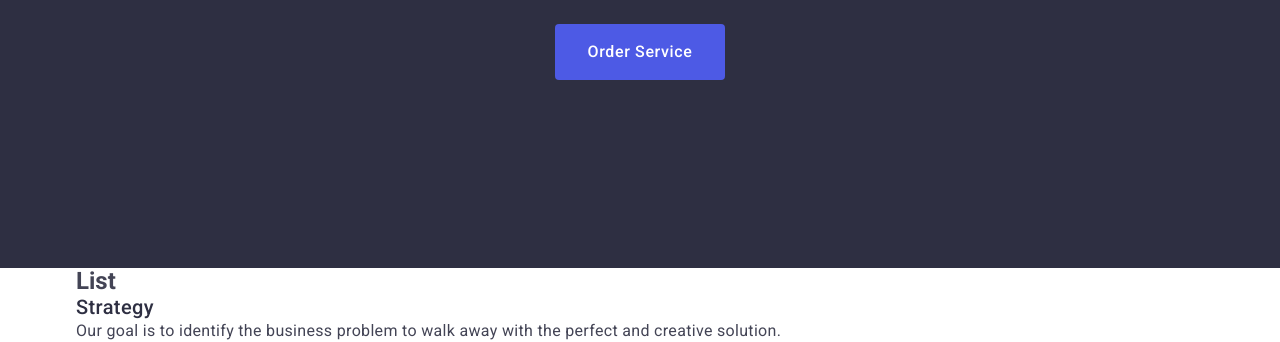
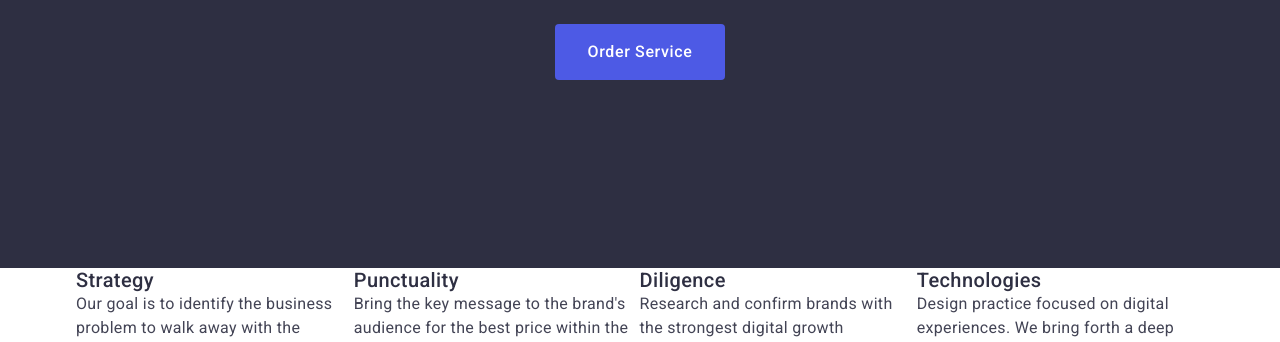
Before and after one commit to Maksym-Sem83/goit-markup-hw-03, a plain HTML site: page index.html in a window 1280 px wide. Shown: the part 405-747 px from the top of the page. Drawn offline with nearby package versions, Linux system fonts and the light colour scheme.

Commit message:
add visually hidden

```diff
--- a/css/styles.css
+++ b/css/styles.css
@@ -159,6 +159,25 @@ a {
 background-color: #404bbf;
 }
 
+/* skils */
+
+.visually-hidden {
+        position: absolute;
+        width: 1px;
+        height: 1px;
+        margin: -1px;
+        border: 0;
+        padding: 0;
+        white-space: nowrap;
+        clip-path: inset(100%);
+        clip: rect(0 0 0 0);
+        overflow: hidden;
+}
+
+.skils-list {
+    display: flex;
+}
+
 .skills-item-title {
         font-weight: 500;
         font-size: 20px;
--- a/index.html
+++ b/index.html
@@ -66,7 +66,7 @@
       <!-- #region Descriptions -->
       <section class="skils">
         <div class="container">
-          <h2 class="skils-title">List</h2>
+          <h2 class="visually-hidden">List</h2>
           <ul class="skils-list">
             <li class="skills-item">
               <h3 class="skills-item-title">Strategy</h3>
```
